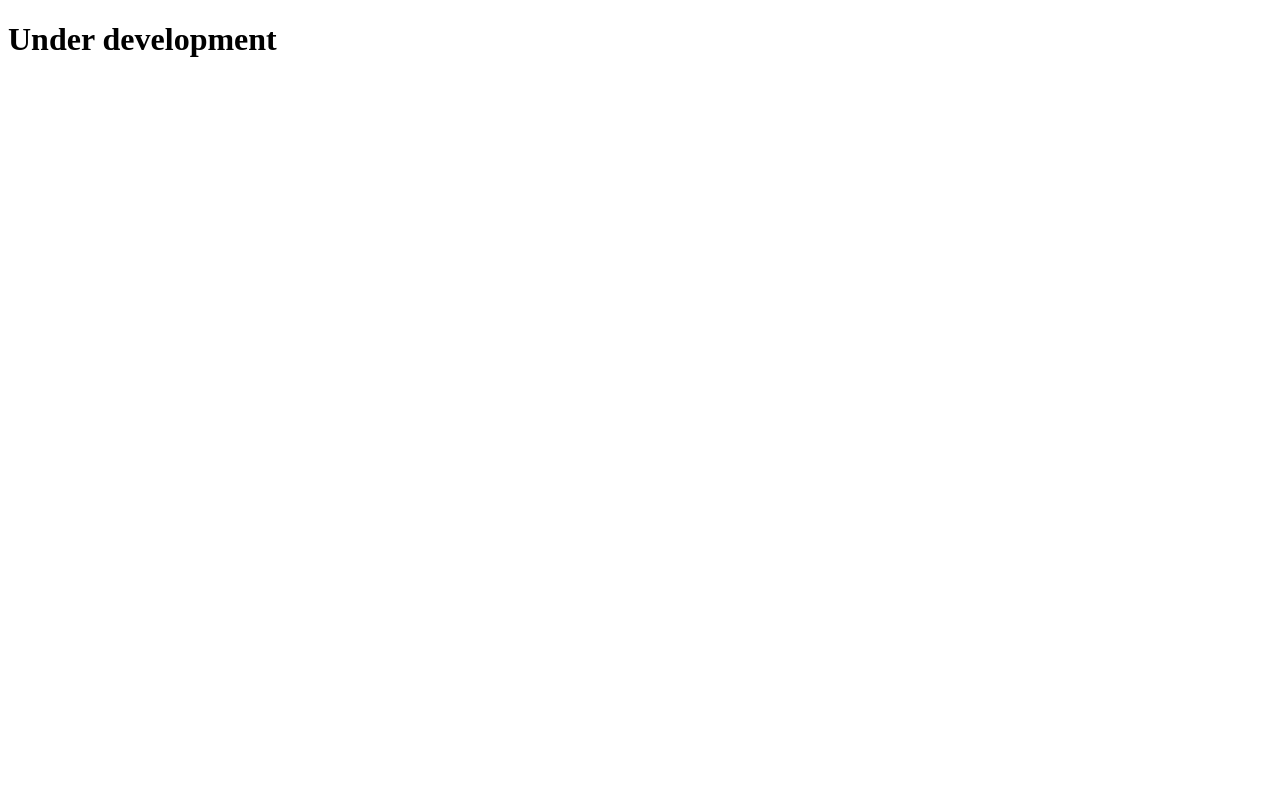
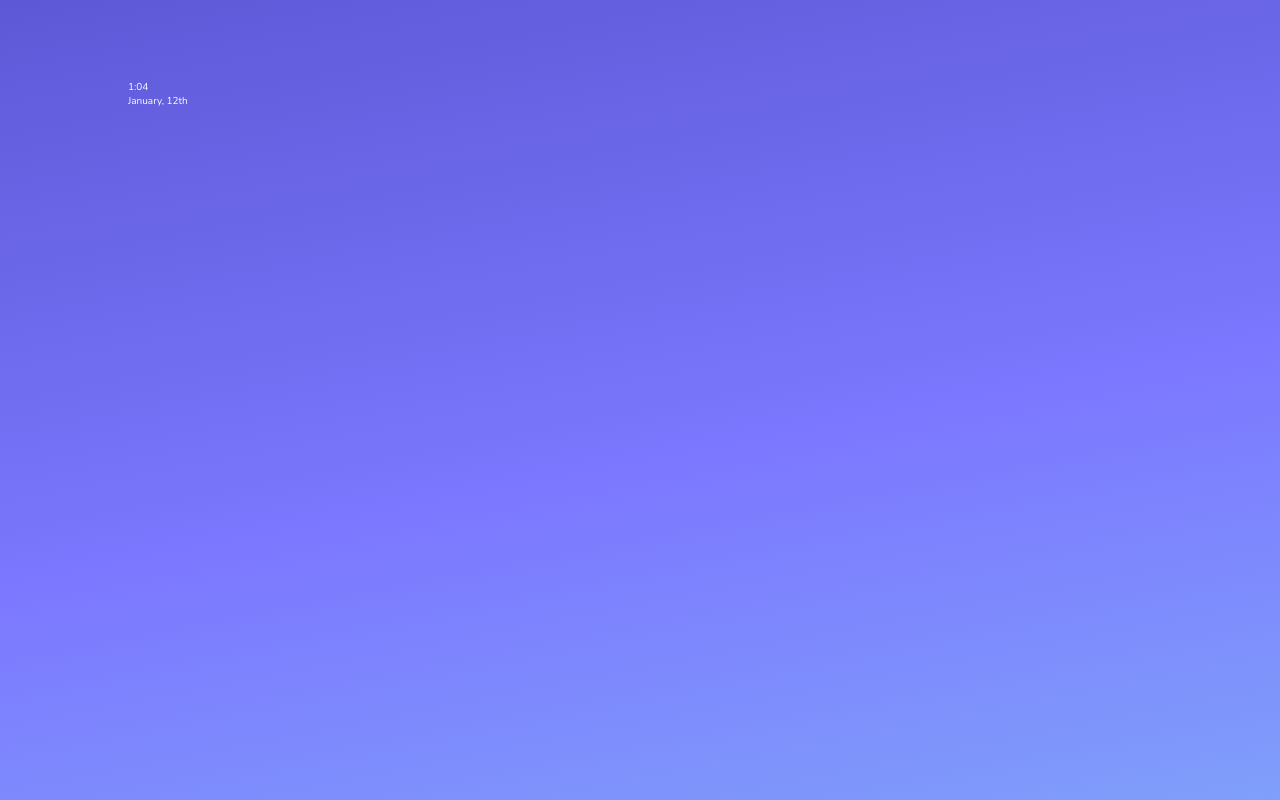
Before and after one commit to eliasbiondo/my-weather, a React (Create React App) app: page / in a window 1280 px wide. Built offline with nearby package versions, Linux system fonts and the light colour scheme.

Commit message:
:sparkles: initial date settings && 'home' base page builded

```diff
--- /dev/null
+++ b/public/global.css
@@ -0,0 +1,15 @@
+:root {
+    font-size: 62.5%;
+    font-family: 'Nunito', 'Nunito Sans', sans-serif;
+}
+
+* {
+    color: white;
+    margin: 0;
+    padding: 0;
+    border: none;
+    outline: none;
+    text-decoration: none;
+    list-style-type: none;
+    box-sizing: border-box;
+}
--- a/public/index.html
+++ b/public/index.html
@@ -1,19 +1,53 @@
 <!DOCTYPE html>
 <html lang="en">
   <head>
-    <meta charset="utf-8" />
-    <link rel="icon" href="%PUBLIC_URL%/favicon.ico" />
-    <meta name="viewport" content="width=device-width, initial-scale=1" />
-    <meta name="theme-color" content="#000000" />
+
+    <!-- General settings -->
+
+    <meta
+      charset="UTF-8"
+    />
+
+    <meta
+      name="viewport"
+      content="width=device-width, initial-scale=1, maximum-scale=1"
+    />
+
+    <title>My Weather</title>
+
     <meta
       name="description"
       content="Web site created using create-react-app"
     />
-    <link rel="apple-touch-icon" href="%PUBLIC_URL%/logo192.png" />
 
-    <link rel="manifest" href="%PUBLIC_URL%/manifest.json" />
+    <link
+      rel="icon"
+      href="%PUBLIC_URL%/favicon.ico"
+    />
 
-    <title>React App</title>
+    <link
+      rel="manifest"
+      href="%PUBLIC_URL%/manifest.json"
+    />
+
+    <!-- Fonts -->
+
+    <link
+      rel="preconnect"
+      href="https://fonts.gstatic.com"
+    >
+    <link
+      href="https://fonts.googleapis.com/css2?family=Nunito+Sans:wght@200;300;400;600;700;800;900&family=Nunito:wght@200;300;400;600;700;800;900&display=swap"
+      rel="stylesheet"
+    >
+
+    <!-- Global Styles -->
+
+    <link
+      rel="stylesheet"
+      href="%PUBLIC_URL%/global.css"
+    />
+
   </head>
   <body>
     <noscript>You need to enable JavaScript to run this app.</noscript>
--- a/src/App.js
+++ b/src/App.js
@@ -1,7 +1,16 @@
+import {BrowserRouter as Router, Switch, Route, Link} from 'react-router-dom';
+import { Main } from './pages/app/index';
+
 function App() {
 
   return (
-    <h1>Under development</h1>
+    <Router>
+      <Switch>
+        <Route path="/">
+          <Main />
+        </Route>
+      </Switch>
+    </Router>
   );
 }
 
--- /dev/null
+++ b/src/components/Container.js
@@ -0,0 +1,6 @@
+import styled from 'styled-components';
+
+export const Container = styled.div`
+    width: clamp(22rem, 80vw, 107.2rem);
+    height: auto;
+`
--- /dev/null
+++ b/src/components/MainStyledComponent.js
@@ -0,0 +1,10 @@
+import styled from 'styled-components';
+
+export const MainStyledComponent = styled.div`
+    width: 100%;
+    min-height: 100vh;
+    display: flex;
+    justify-content: center;
+    background: linear-gradient(169.07deg, #5B57D4 -2.85%, #7C78FF 56.89%, #80A9F9 111.88%, #79C7FF 124.61%);
+
+`
--- /dev/null
+++ b/src/components/Menu.js
@@ -0,0 +1,9 @@
+import styled from 'styled-components';
+
+export const Menu = styled.div`
+    width: 100%;
+    max-height: 13rem;
+    margin-top: 10vh;
+    display: flex;
+    justify-content: space-between;
+`
--- /dev/null
+++ b/src/components/MenuDate.js
@@ -0,0 +1,6 @@
+import styled from 'styled-components';
+
+export const MenuDate = styled.div`
+    display: flex;
+    flex-direction: column;
+`
--- /dev/null
+++ b/src/pages/app/index.js
@@ -0,0 +1,60 @@
+import React, {useState, useEffect} from 'react';
+import styled from 'styled-components';
+
+import { MainStyledComponent } from '../../components/MainStyledComponent';
+import { Container } from '../../components/Container';
+import { Menu } from '../../components/Menu';
+import { MenuDate } from '../../components/MenuDate';
+
+export function Main(){
+
+    let date = new Date;
+
+    const months = ['January','February','March','April','May','June','July','August','Septempber','October', 'November', 'December']
+
+    const st = [1, 21, 31];
+    const nd = [2, 22];
+
+    const [month, setMonth] = useState(date.getMonth())
+    const [day, setDay] = useState(date.getDate())
+    const [hours, setHours] = useState(date.getHours())
+    const [minutes, setMinutes] = useState(date.getMinutes())
+
+
+    useEffect(() => {
+        setInterval(() => {
+            date = new Date;
+            setDay(date.getDate())
+            setMinutes(date.getMinutes())
+            setHours(date.getHours())
+        }, 1000)
+    }, [])
+
+
+
+
+    function ordinalNumberConcordance(day) {
+        if ( st.includes(day) ) {
+            return 'st'
+        } else if (nd.includes(day)) {
+            return 'nd'
+        } else {
+            return 'th'
+        }
+    }
+
+
+
+    return (
+        <MainStyledComponent>
+            <Container>
+                <Menu>
+                    <MenuDate>
+                        <span>{ hours }:{ minutes < 10 ? '0' + minutes : minutes}</span>
+                        <span>{ months[month] }, { day }{ordinalNumberConcordance(day)} </span>
+                    </MenuDate>
+                </Menu>
+            </Container>
+        </MainStyledComponent>
+    )
+}
```
